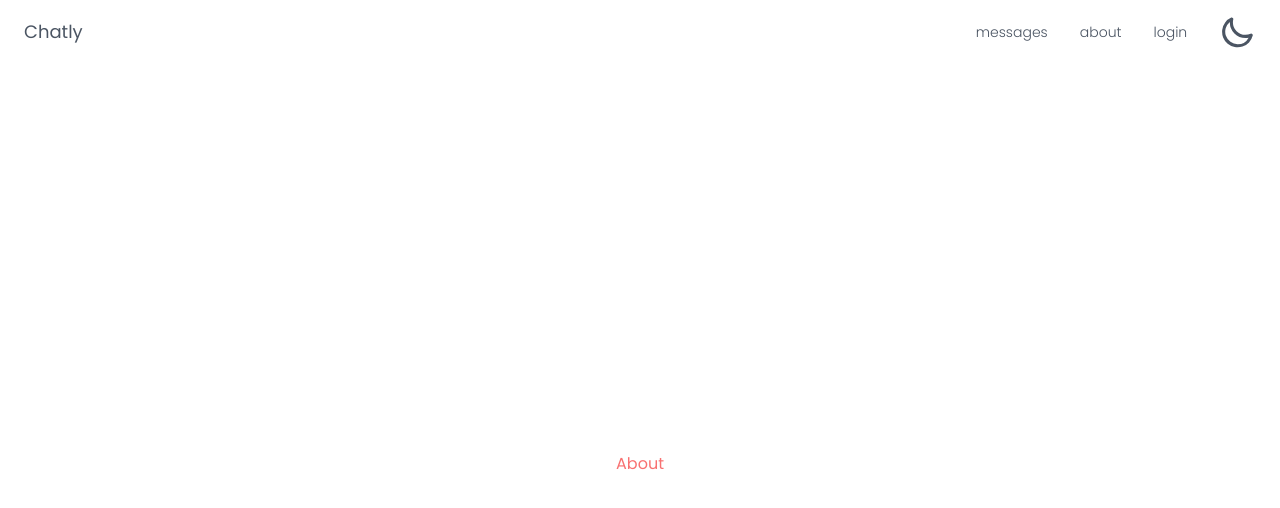
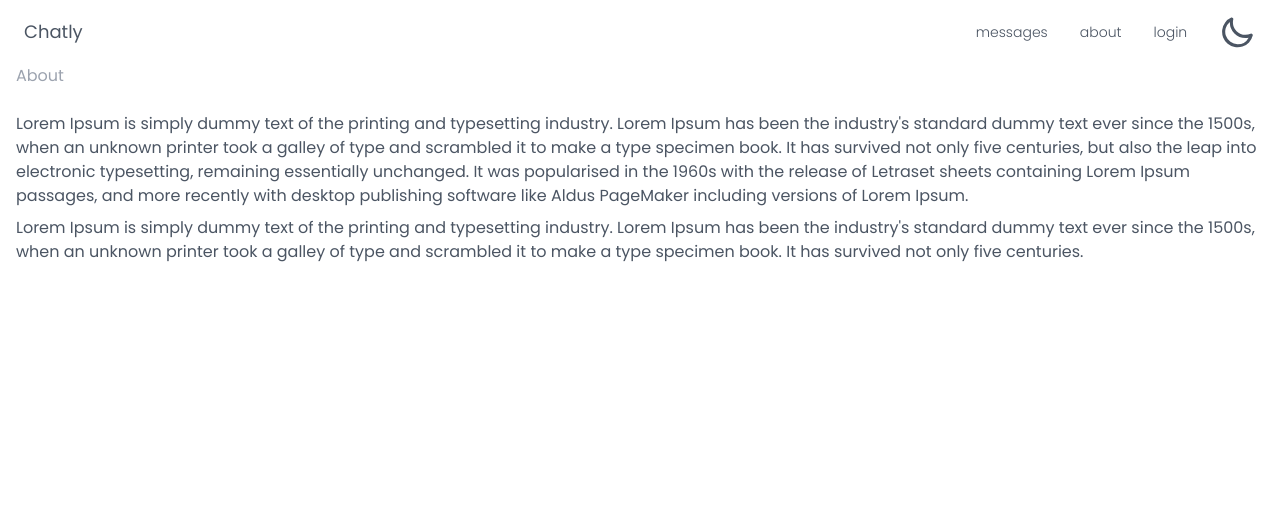
Before and after one commit to ahmamedhat/Chatly, a Next.js app: page /about in a window 1280 px wide. Shown: the top 508 px of the page. Built offline with nearby package versions, Linux system fonts and the light colour scheme; no server answers.

Commit message:
feat: react loading skeleton package and use nextjs new loading page

```diff
--- /dev/null
+++ b/app/about/loading.tsx
@@ -0,0 +1,22 @@
+import React from "react";
+import Skeleton from "react-loading-skeleton";
+
+const loading = () => {
+  return (
+    <div className="bg-white dark:bg-dark h-screen">
+      <Skeleton
+        baseColor="#10171E"
+        highlightColor="#15202B"
+        className="h-6 mb-4"
+      />
+      <Skeleton
+        baseColor="#10171E"
+        highlightColor="#15202B"
+        className="h-24 mb-2"
+      />
+      <Skeleton baseColor="#10171E" highlightColor="#15202B" className="h-24" />
+    </div>
+  );
+};
+
+export default loading;
--- a/app/about/page.tsx
+++ b/app/about/page.tsx
@@ -1,7 +1,36 @@
-export default function About() {
+const fetchData = async () => {
+  return new Promise((resolve, reject) => {
+    setTimeout(() => {
+      resolve("done!");
+    }, 4000);
+  });
+};
+
+export default async function About() {
+  const data = await fetchData();
+  console.log("data is", data);
+
   return (
-    <div className="bg-white dark:bg-dark h-screen flex justify-center items-center">
-      <p className="text-red-400">About</p>
+    <div className="bg-white dark:bg-dark h-screen">
+      <p className="text-gray-400 mb-6">About</p>
+      <p className="mb-2">
+        Lorem Ipsum is simply dummy text of the printing and typesetting
+        industry. Lorem Ipsum has been the industry's standard dummy text ever
+        since the 1500s, when an unknown printer took a galley of type and
+        scrambled it to make a type specimen book. It has survived not only five
+        centuries, but also the leap into electronic typesetting, remaining
+        essentially unchanged. It was popularised in the 1960s with the release
+        of Letraset sheets containing Lorem Ipsum passages, and more recently
+        with desktop publishing software like Aldus PageMaker including versions
+        of Lorem Ipsum.
+      </p>
+      <p>
+        Lorem Ipsum is simply dummy text of the printing and typesetting
+        industry. Lorem Ipsum has been the industry's standard dummy text ever
+        since the 1500s, when an unknown printer took a galley of type and
+        scrambled it to make a type specimen book. It has survived not only five
+        centuries.
+      </p>
     </div>
   );
 }
--- a/package.json
+++ b/package.json
@@ -37,6 +37,7 @@
     "react": "18.2.0",
     "react-dom": "18.2.0",
     "react-icons": "^4.7.1",
+    "react-loading-skeleton": "^3.1.1",
     "react-redux": "^8.0.5",
     "redux-persist": "^6.0.0",
     "socket.io-client": "^4.6.0",
--- a/tsconfig.json
+++ b/tsconfig.json
@@ -1,6 +1,7 @@
 {
   "compilerOptions": {
     "target": "es5",
+    "types": ["react/next"],
     "lib": ["dom", "dom.iterable", "esnext"],
     "allowJs": true,
     "skipLibCheck": true,
```
Also changed, not shown: 1 other file (tests, documents, lock files or other folders).
